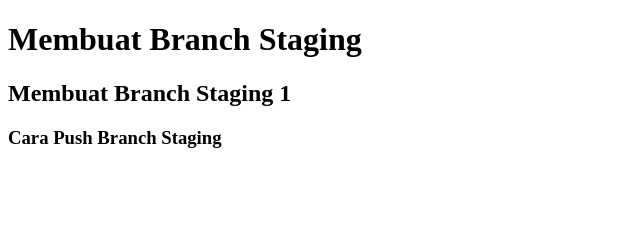
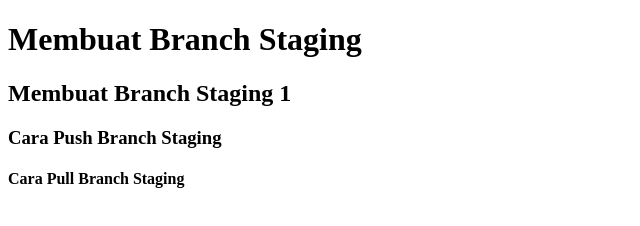
Before and after one commit to Maskhum/belajar-niomic, a plain HTML site: page header.html in a window 1280 px wide. Shown: the whole page, without its empty margins (0-640 px from the left). Drawn offline with Linux system fonts and the light colour scheme.

```diff
--- a/header.html
+++ b/header.html
@@ -8,5 +8,6 @@
     <h1>Membuat Branch Staging</h1>
     <h2>Membuat Branch Staging 1</h2>
     <h3>Cara Push Branch Staging</h3>
+    <h4>Cara Pull Branch Staging</h4>
   </body>
 </html>
```
